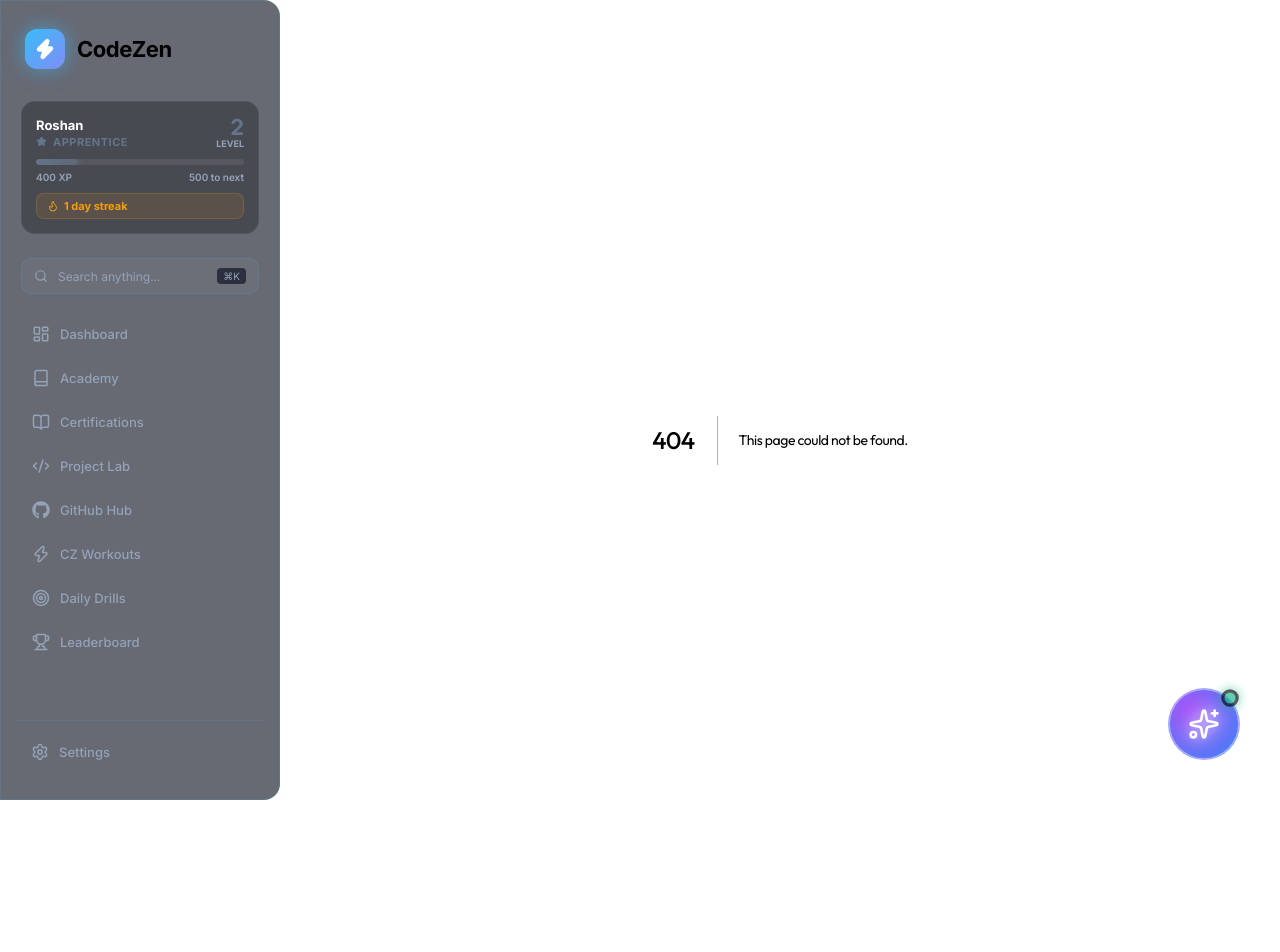
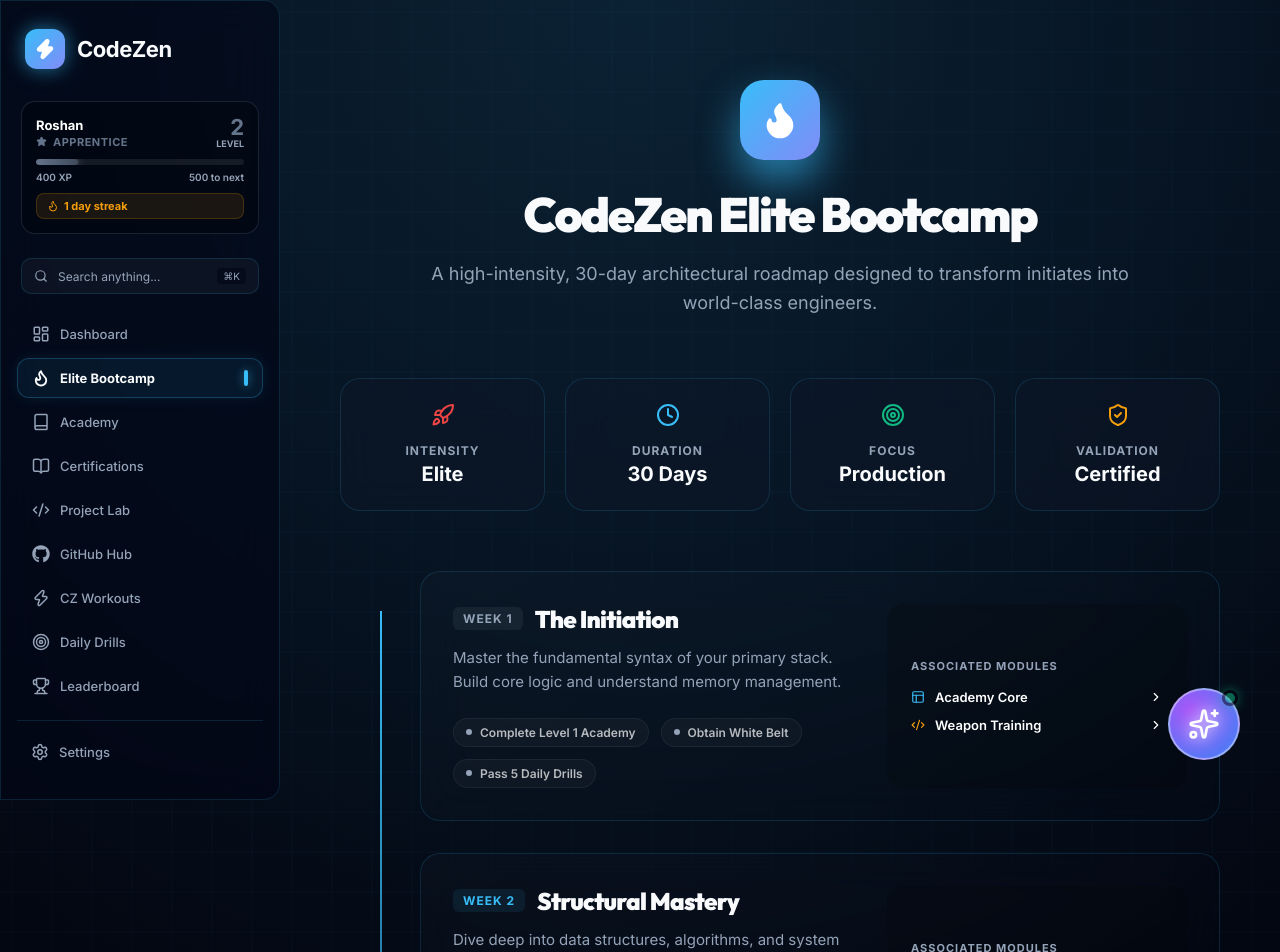
Before and after one commit to roshantejas121/CodeZen, a Next.js app: page /bootcamp in a window 1280 px wide. Before the commit this address had no page. Shown: the top 952 px of the page. Before the commit the page ends 880 px from the top, so only its background shows below. Built offline with nearby package versions, Linux system fonts and the light colour scheme.

Commit message:
feat: launch elite bootcamp high-intensity roadmap

```diff
--- /dev/null
+++ b/src/app/bootcamp/page.tsx
@@ -0,0 +1,203 @@
+"use client";
+
+import React from "react";
+import { motion } from "framer-motion";
+import {
+  Flame,
+  Rocket,
+  Target,
+  ShieldCheck,
+  ChevronRight,
+  Star,
+  Clock,
+  Layout,
+  Code2
+} from "lucide-react";
+import Link from "next/link";
+
+const BOOTCAMP_PHASES = [
+  {
+    id: 1,
+    title: "The Initiation",
+    duration: "Week 1",
+    desc: "Master the fundamental syntax of your primary stack. Build core logic and understand memory management.",
+    milestones: ["Complete Level 1 Academy", "Obtain White Belt", "Pass 5 Daily Drills"],
+    color: "#94a3b8"
+  },
+  {
+    id: 2,
+    title: "Structural Mastery",
+    duration: "Week 2",
+    desc: "Dive deep into data structures, algorithms, and system architecture. Design for scale.",
+    milestones: ["Finish Algorithm Track", "Deploy First Project Lab App", "Level 4 Reached"],
+    color: "#38bdf8"
+  },
+  {
+    id: 3,
+    title: "Elite Engineering",
+    duration: "Week 3",
+    desc: "Master professional tools: Docker, Kubernetes, CI/CD, and Cloud Native design patterns.",
+    milestones: ["Obtain Blue Belt", "Complete DevOps Certification", "10 Day Streak"],
+    color: "#818cf8"
+  },
+  {
+    id: 4,
+    title: "Production Legend",
+    duration: "Week 4",
+    desc: "Final capstone phase. Security auditing, performance profiling, and open-source contributions.",
+    milestones: ["Level 10 reached", "Black Belt Mastered", "Published to GitHub Hub"],
+    color: "#f59e0b"
+  }
+];
+
+export default function BootcampPage() {
+  return (
+    <div style={{ maxWidth: '1200px', margin: '0 auto', padding: '40px 20px' }}>
+
+      {/* Hero Section */}
+      <header style={{ marginBottom: '60px', textAlign: 'center' }}>
+        <motion.div
+          initial={{ scale: 0.9, opacity: 0 }}
+          animate={{ scale: 1, opacity: 1 }}
+          className="bg-gradient"
+          style={{
+            width: '80px',
+            height: '80px',
+            borderRadius: '24px',
+            margin: '0 auto 24px',
+            display: 'flex',
+            alignItems: 'center',
+            justifyContent: 'center',
+            boxShadow: '0 20px 40px var(--primary-glow)'
+          }}
+        >
+          <Flame size={40} color="white" fill="white" />
+        </motion.div>
+
+        <h1 style={{ fontSize: '48px', fontWeight: 900, marginBottom: '16px', letterSpacing: '-2px' }}>
+          CodeZen Elite Bootcamp
+        </h1>
+        <p style={{ color: 'var(--text-muted)', fontSize: '18px', maxWidth: '700px', margin: '0 auto', lineHeight: 1.6 }}>
+          A high-intensity, 30-day architectural roadmap designed to transform initiates into world-class engineers.
+        </p>
+      </header>
+
+      {/* Stats Grid */}
+      <div style={{ display: 'grid', gridTemplateColumns: 'repeat(4, 1fr)', gap: '20px', marginBottom: '60px' }}>
+        {[
+          { label: 'Intensity', val: 'Elite', icon: Rocket, color: '#ef4444' },
+          { label: 'Duration', val: '30 Days', icon: Clock, color: '#38bdf8' },
+          { label: 'Focus', val: 'Production', icon: Target, color: '#10b981' },
+          { label: 'Validation', val: 'Certified', icon: ShieldCheck, color: '#f59e0b' },
+        ].map((stat, i) => (
+          <div key={i} className="glass-card" style={{ padding: '24px', textAlign: 'center', border: '1px solid var(--card-border)' }}>
+            <stat.icon size={24} color={stat.color} style={{ marginBottom: '12px' }} />
+            <div style={{ fontSize: '12px', fontWeight: 700, color: 'var(--text-muted)', textTransform: 'uppercase', letterSpacing: '1px' }}>{stat.label}</div>
+            <div style={{ fontSize: '20px', fontWeight: 900, marginTop: '4px' }}>{stat.val}</div>
+          </div>
+        ))}
+      </div>
+
+      {/* Roadmap Phase List */}
+      <div style={{ display: 'flex', flexDirection: 'column', gap: '32px', position: 'relative' }}>
+        {/* Connection Line */}
+        <div style={{ position: 'absolute', left: '40px', top: '40px', bottom: '40px', width: '2px', background: 'linear-gradient(180deg, var(--primary) 0%, transparent 100%)', zIndex: 0 }} />
+
+        {BOOTCAMP_PHASES.map((phase, idx) => (
+          <motion.div
+            key={phase.id}
+            initial={{ x: -20, opacity: 0 }}
+            whileInView={{ x: 0, opacity: 1 }}
+            viewport={{ once: true }}
+            transition={{ delay: idx * 0.1 }}
+            className="glass-card"
+            style={{
+              marginLeft: '80px',
+              padding: '32px',
+              display: 'grid',
+              gridTemplateColumns: '1fr 300px',
+              gap: '40px',
+              position: 'relative',
+              border: '1px solid var(--card-border)',
+              background: `linear-gradient(145deg, rgba(255,255,255,0.02) 0%, rgba(255,255,255,0) 100%)`
+            }}
+          >
+            {/* Phase Indicator */}
+            <div style={{
+              position: 'absolute',
+              left: '-58px',
+              top: '32px',
+              width: '36px',
+              height: '36px',
+              borderRadius: '50%',
+              background: phase.color,
+              display: 'flex',
+              alignItems: 'center',
+              justifyContent: 'center',
+              border: '4px solid var(--background)',
+              boxShadow: `0 0 20px ${phase.color}66`,
+              zIndex: 1
+            }}>
+              <span style={{ color: 'white', fontWeight: 900, fontSize: '14px' }}>{phase.id}</span>
+            </div>
+
+            <div>
+              <div style={{ display: 'flex', alignItems: 'center', gap: '12px', marginBottom: '12px' }}>
+                <span style={{ fontSize: '12px', fontWeight: 800, color: phase.color, textTransform: 'uppercase', letterSpacing: '1px', background: `${phase.color}15`, padding: '4px 10px', borderRadius: '6px' }}>
+                  {phase.duration}
+                </span>
+                <h3 style={{ fontSize: '24px', fontWeight: 800 }}>{phase.title}</h3>
+              </div>
+              <p style={{ color: 'var(--text-muted)', fontSize: '15px', lineHeight: 1.6, marginBottom: '24px' }}>
+                {phase.desc}
+              </p>
+
+              <div style={{ display: 'flex', flexWrap: 'wrap', gap: '12px' }}>
+                {phase.milestones.map((m, i) => (
+                  <div key={i} style={{ display: 'flex', alignItems: 'center', gap: '8px', fontSize: '12px', color: 'rgba(255,255,255,0.7)', fontWeight: 600, background: 'rgba(255,255,255,0.03)', padding: '6px 12px', borderRadius: '20px', border: '1px solid rgba(255,255,255,0.05)' }}>
+                    <div style={{ width: '6px', height: '6px', borderRadius: '50%', background: phase.color }} />
+                    {m}
+                  </div>
+                ))}
+              </div>
+            </div>
+
+            <div style={{ background: 'rgba(0,0,0,0.2)', borderRadius: '16px', padding: '24px', display: 'flex', flexDirection: 'column', justifyContent: 'center' }}>
+              <div style={{ fontSize: '11px', fontWeight: 700, color: 'var(--text-muted)', textTransform: 'uppercase', letterSpacing: '1px', marginBottom: '16px' }}>
+                Associated Modules
+              </div>
+              <div style={{ display: 'flex', flexDirection: 'column', gap: '12px' }}>
+                <Link href="/academy" style={{ textDecoration: 'none' }}>
+                  <div className="hover-lift" style={{ display: 'flex', alignItems: 'center', gap: '10px', color: 'white', fontSize: '13px', fontWeight: 600 }}>
+                    <Layout size={14} color="var(--primary)" /> Academy Core
+                    <ChevronRight size={14} style={{ marginLeft: 'auto' }} />
+                  </div>
+                </Link>
+                <Link href="/dojo" style={{ textDecoration: 'none' }}>
+                  <div className="hover-lift" style={{ display: 'flex', alignItems: 'center', gap: '10px', color: 'white', fontSize: '13px', fontWeight: 600 }}>
+                    <Code2 size={14} color="#f59e0b" /> Weapon Training
+                    <ChevronRight size={14} style={{ marginLeft: 'auto' }} />
+                  </div>
+                </Link>
+              </div>
+            </div>
+          </motion.div>
+        ))}
+      </div>
+
+      {/* CTA Section */}
+      <footer style={{ marginTop: '80px', textAlign: 'center', padding: '60px', background: 'radial-gradient(circle at center, rgba(59, 130, 246, 0.1) 0%, transparent 70%)', borderRadius: '32px', border: '1px solid rgba(59, 130, 246, 0.1)' }}>
+        <h2 style={{ fontSize: '32px', fontWeight: 900, marginBottom: '16px' }}>Ready to Begin Your Descent?</h2>
+        <p style={{ color: 'var(--text-muted)', marginBottom: '32px', maxWidth: '500px', margin: '0 auto 32px' }}>
+          This path is not for everyone. It requires discipline, grit, and 30 days of absolute focus.
+        </p>
+        <Link href="/academy">
+          <button className="bg-gradient" style={{ padding: '16px 40px', borderRadius: '14px', border: 'none', color: 'white', fontWeight: 800, fontSize: '16px', cursor: 'pointer', boxShadow: '0 10px 30px var(--primary-glow)' }}>
+            Start Phase 1: The Initiation
+          </button>
+        </Link>
+      </footer>
+
+    </div>
+  );
+}
--- a/src/components/Sidebar.tsx
+++ b/src/components/Sidebar.tsx
@@ -13,6 +13,7 @@ import { useUser } from "@/context/UserContext";
 
 const menuItems = [
   { icon: LayoutDashboard, label: "Dashboard",      href: "/" },
+  { icon: Flame,           label: "Elite Bootcamp", href: "/bootcamp" },
   { icon: Book,            label: "Academy",        href: "/academy" },
   { icon: BookOpen,        label: "Certifications", href: "/lessons" },
   { icon: Code2,           label: "Project Lab",    href: "/projects" },
```
